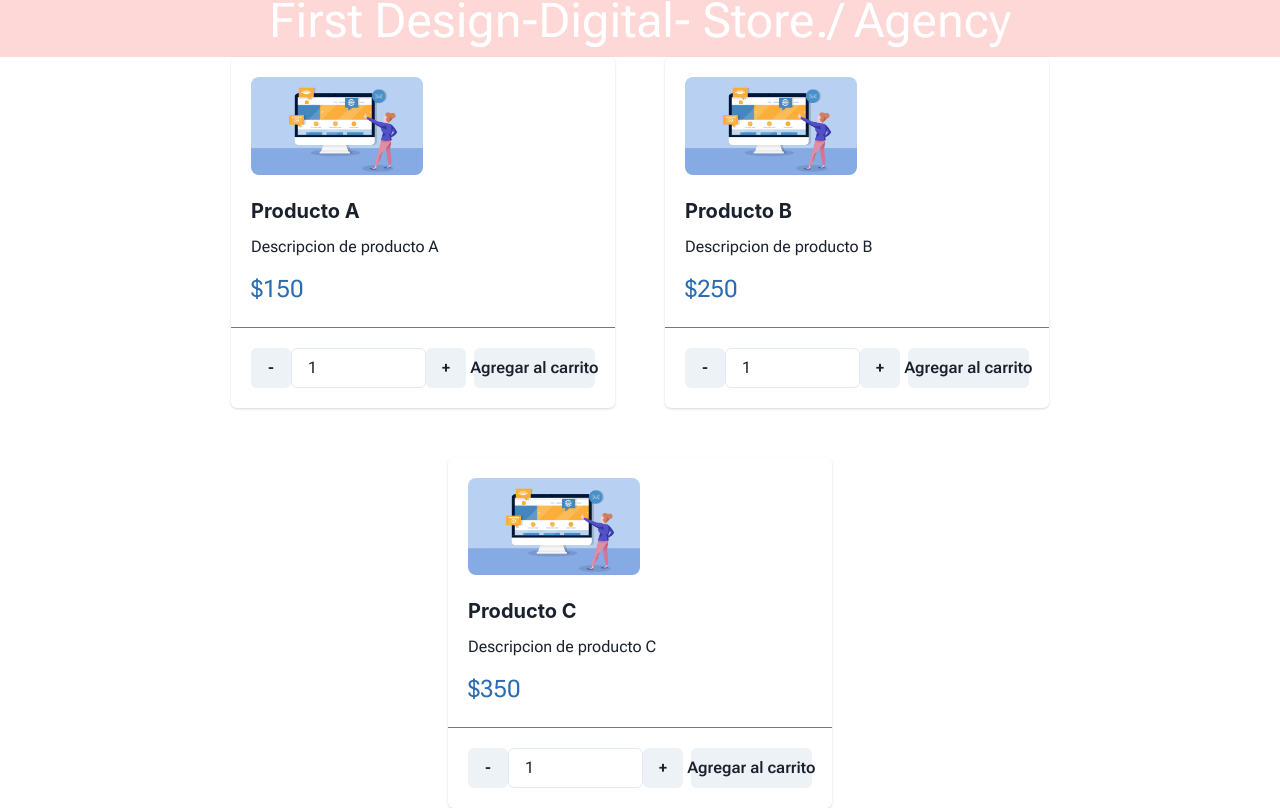
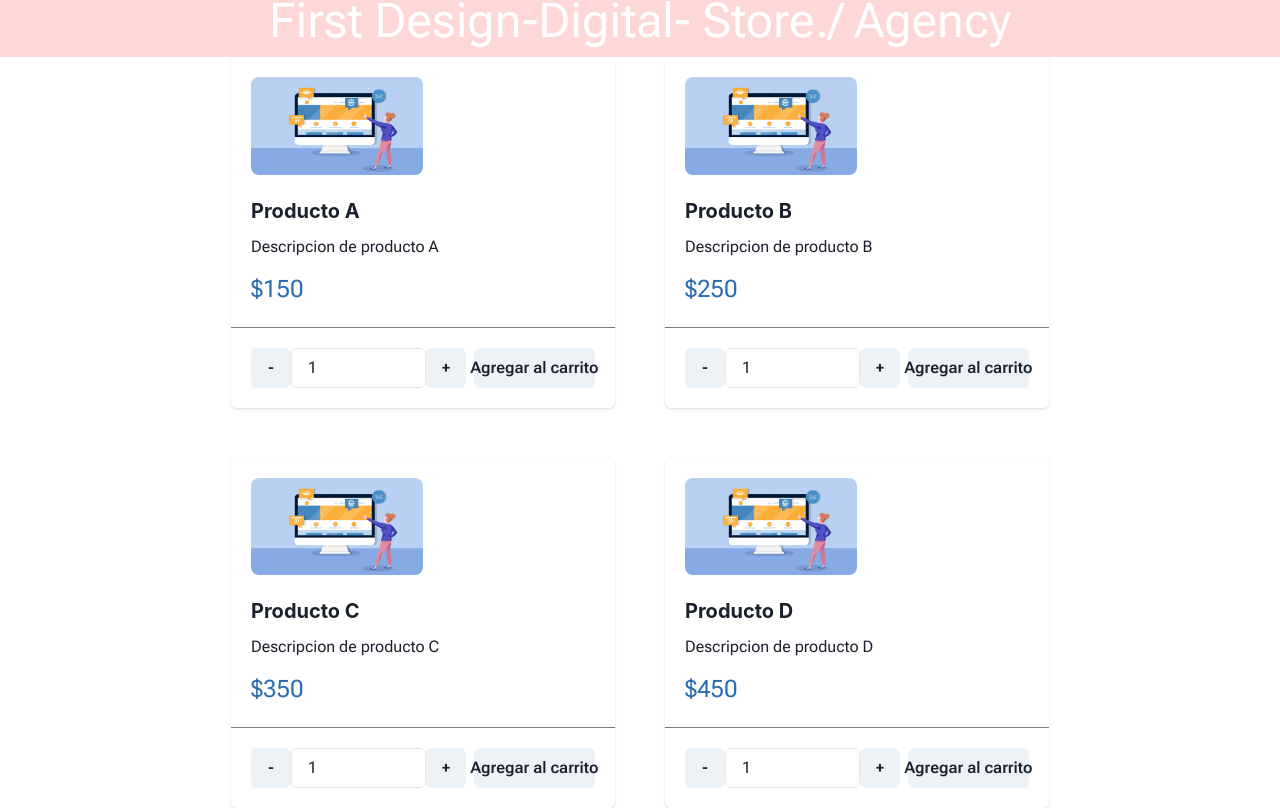
Before and after one commit to davidicabello/PreEntrega1-Cabello, a React (Vite) app: page / in a window 1280 px wide. Shown: the part 328-1136 px from the top of the page. Built offline with nearby package versions, Linux system fonts and the light colour scheme; a web font is replaced by a local one.

Commit message:
ADDS ONE PRODUCT

```diff
--- a/src/components/ItemListContainer.jsx
+++ b/src/components/ItemListContainer.jsx
@@ -26,6 +26,14 @@ export const ItemListContainer = () => {
       descripcion: "Descripcion de producto C",
       stock: 15,
       price: 350,
+      img: webDesing,
+    },
+    {
+      id: 4,
+      nombre: "Producto D",
+      descripcion: "Descripcion de producto D",
+      stock: 20,
+      price: 450,
       img: webDesing,
     },
   ];
```
